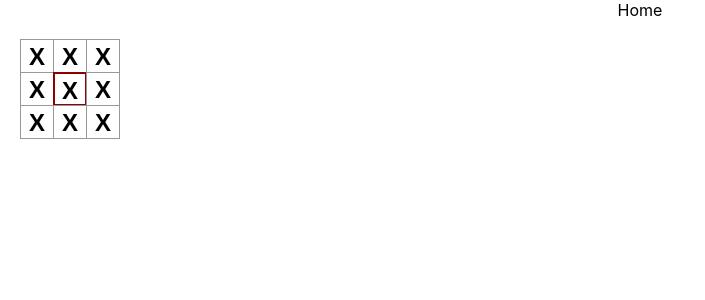
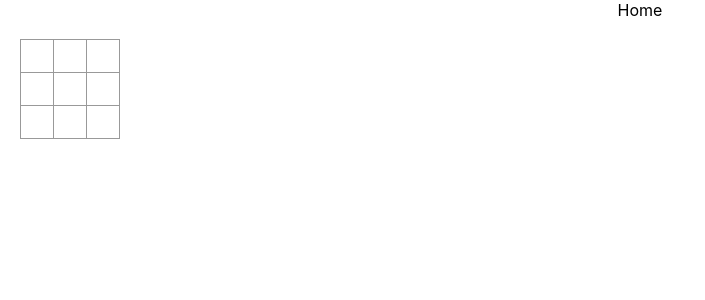
Before and after one commit to matsola-sv/tictactoe-rxn, a React (Create React App) app: page / in a window 1280 px wide. Shown: the top 300 px of the page, without its empty margins (0-705 px from the left). Built offline with nearby package versions, Linux system fonts and the light colour scheme; the HTML template or start-up script is replaced by a standard one.

Commit message:
Tictactoe. Alternating player moves

```diff
--- a/src/components/tictactoe/board.tsx
+++ b/src/components/tictactoe/board.tsx
@@ -1,8 +1,10 @@
 import React, {FC, ReactElement} from "react";
 import {T3BoardRow} from "./board/row";
-import {T3Square, T3SquareType} from "./board/square";
+import {T3Square} from "./board/square";
 
-interface T3BoardProps {
+export type T3SquareType = string | null;
+
+interface T3BoardPropsI {
     columns: number,
     selected: number | null,
     selectedLine: number[],
@@ -10,8 +12,8 @@ interface T3BoardProps {
     squares: T3SquareType[]
 }
 
-export const T3Board: FC<T3BoardProps> = (props) => {
-    const { selectedLine = [] } : T3BoardProps = props; // default value of props
+export const T3Board: FC<T3BoardPropsI> = (props) => {
+    const { selectedLine = [] } : T3BoardPropsI = props; // default value of props
 
     /**
      * This syntax provides binding `this` inside
@@ -28,12 +30,13 @@ export const T3Board: FC<T3BoardProps> = (props) => {
     const renderSquare = (id: number): ReactElement => {
         const renderLine = selectedLine.indexOf(id) !== -1;
         const unselected = id !== props.selected || renderLine;
+        const content: ReactElement = <span>{props.squares[id]}</span>
 
         return <T3Square id={id}
                          key={id}
                          selected={!unselected}
                          selectedLine={renderLine}
-                         value={props.squares[id]}
+                         content={content}
                          onClick={handlerClickSquare.bind(this, id)}
         />;
     }
--- a/src/components/tictactoe/board/square.tsx
+++ b/src/components/tictactoe/board/square.tsx
@@ -1,21 +1,20 @@
-import React, {FC, FormEvent} from "react";
-
-export enum T3SquareType {
-    O = "O",
-    X = "X",
-    Empty = ""
-}
+import React, {FC, ReactElement, FormEvent} from "react";
 
 type T3SquareProps =  {
     id: number,
-    value?: T3SquareType,
+    content?: ReactElement | null,
     selected?: boolean,
     selectedLine?: boolean,
     onClick: (event: React.FormEvent) => void
 };
 
 export const T3Square: FC<T3SquareProps> = (props) => {
-    const { value, selected = false, selectedLine = false, onClick }: T3SquareProps = props;
+    const {
+        content = null,
+        selected = false,
+        selectedLine = false,
+        onClick
+    }: T3SquareProps = props;
 
     /**
      * This syntax provides binding `this` inside
@@ -41,7 +40,7 @@ export const T3Square: FC<T3SquareProps> = (props) => {
         <button className={getClassName()}
                 onClick={handlerClick}
         >
-            {value}
+            {content}
         </button>
     );
 }
--- a/src/components/tictactoe/game.tsx
+++ b/src/components/tictactoe/game.tsx
@@ -1,21 +1,29 @@
+import {FC, useState} from "react";
 import '../../assets/css/TicTacToe.css';
-import {T3Board} from "./board";
-import {T3SquareType} from "./board/square";
-import {FC, useState} from "react";
+import {T3SquareType, T3Board} from "./board";
 
-interface T3GameState {
+interface T3PlayerI {
+    name: string
+}
+
+interface T3GameStateI {
     squareId: number | null, // current square id
-    squares: T3SquareType[]
+    squares: T3PlayerI[]
 }
 
 export const T3Game: FC = () =>  {
-    const boardColumns = 3;                      // number of columns on the game board
-    const defaultState: T3GameState = {
-        squareId: 4,                             // current square id
-        squares: Array(9).fill(T3SquareType.X)   // list of squares and moves in them
+    const boardColumns: number = 3;                  // number of columns on the game board
+    const players: T3PlayerI[] = [                   // player with the index (0) goes first
+        { name: "X" },
+        { name: "O" }
+    ];
+    const defaultState: T3GameStateI = {
+        squareId: null,                              // current square id
+        squares: Array(9).fill(null)   // list of squares and moves in them
     };
 
-    const [moveState, setMoveState] = useState<T3GameState>(defaultState);
+    const [move, setMove] = useState(0);              // current move id
+    const [moveState, setMoveState] = useState<T3GameStateI>(defaultState);
 
     /**
      * This syntax provides binding `this` inside
@@ -29,39 +37,64 @@ export const T3Game: FC = () =>  {
      * Get current square ID on the current move
      * @returns {null|*}
      */
-    const getSquareID = () => {
+    const getCurrentSquareID = () => {
         return moveState.squareId;
     }
 
     /**
      * Get squares on current move or for the passed move
      */
-    const getSquares = (): T3SquareType[] => {
+    const getSquares = (): T3PlayerI[] => {
         return moveState.squares;
+    }
+
+    /**
+     * Get player name on the current move
+     */
+    const getPlayer = (): T3PlayerI => {
+        return getMoveID() %2 === 0 ?
+            players[0] : players[1];
+    }
+
+    /**
+     * Get current move id (from 0-9).
+     * 0 - starting position, 2 - two players have already completed 1 move
+     */
+    const getMoveID = (): number => {
+        return move;
     }
 
     /**
      * @param squareId
      */
     const makeMove = (squareId: number): void => {
-        // Update selected square in game state
-        setMoveState({
-            ...moveState,
-            ...{ squareId: squareId }
+        // Overwrite the history to the current move (including)
+        let nextMove = getMoveID() + 1;
+        let squares = getSquares().slice();
+        squares[squareId] = getPlayer();
+
+        // Update state game
+        setMove(nextMove);   // update current move number. Will be needed for move history
+        setMoveState({       // update the value in the current square
+            squares: squares,
+            squareId: squareId
         });
     }
+
+    // Prepare squares before rendering
+    const preparedSquares: T3SquareType[] = getSquares()
+        .map(player => player === null ? player: player.name);
 
     return (
         <div className="game">
             <div className="game-board">
                 <T3Board columns={boardColumns}
-                         squares={getSquares()}
-                         selected={getSquareID()}
+                         squares={preparedSquares}
+                         selected={getCurrentSquareID()}
                          onClick={handlerClick}
                          selectedLine={[]}
                 />
             </div>
-
         </div>
     );
 }
```
